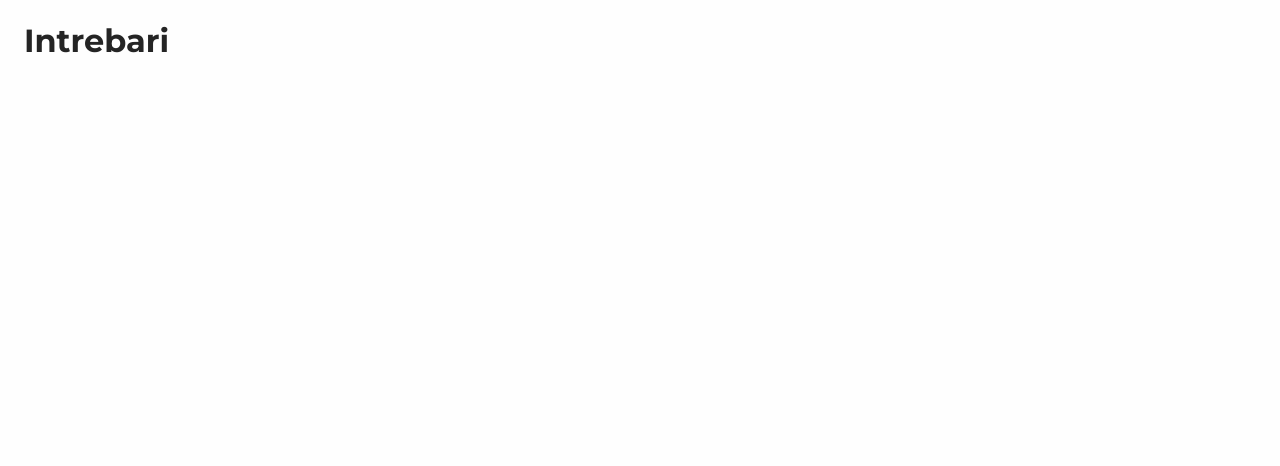
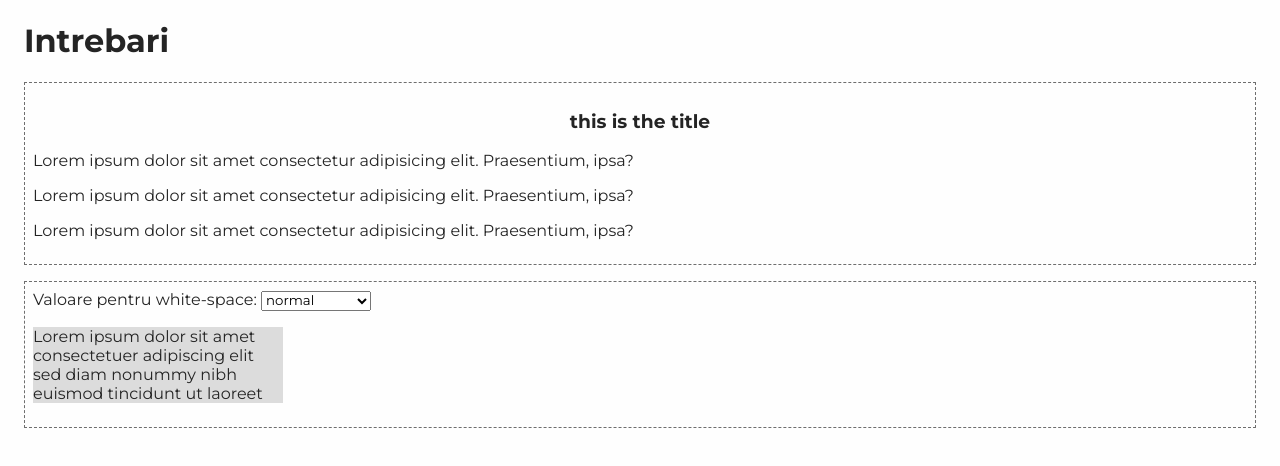
Before and after one commit to maresGoIT/html-css-lesson-4-module-2, a plain HTML site: page intrebari.html in a window 1280 px wide. Drawn offline with Linux system fonts and the light colour scheme.

Commit message:
- Adaugare teorie

```diff
--- a/intrebari.html
+++ b/intrebari.html
@@ -8,11 +8,109 @@
     <link rel="stylesheet" href="./styles/main.css" />
 
     <title>Intrebari</title>
+    <style>
+      .question {
+        border: 1px dashed #6e6e6e;
+        padding: 8px;
+      }
+
+      .question + .question {
+        margin-top: 16px;
+      }
+
+      .text {
+        background-color: #dcdcdc;
+        width: 250px;
+        /*
+        white-space: normal;
+        white-space: nowrap;
+        white-space: pre;
+        white-space: pre-wrap;
+        white-space: pre-line;
+        white-space: break-spaces;
+
+        Pt break-spaces, comportamentul este identic cu cel al pre-wrapului,
+        cu excepția faptului că:
+
+        - Orice secvență de spațiu alb păstrat ocupă întotdeauna spațiu,
+          inclusiv la sfârșitul liniei.
+
+        - Există o oportunitate de rupere de linie după fiecare caracter de
+          spațiu alb păstrat, inclusiv între caracterele de spațiu alb.
+
+        - Astfel de spații păstrate ocupă spațiu și nu atârnă și afectează
+          astfel dimensiunile intrinseci ale cutiei (dimensiunea minimă a
+          conținutului și dimensiunea maximă a conținutului).
+        */
+      }
+    </style>
   </head>
   <body>
     <main class="container">
       <h1 class="heading-primary">Intrebari</h1>
-      <section></section>
+
+      <!-- Text-Align -->
+      <section class="question">
+        <div>
+          <h3 style="text-align: center">this is the title</h3>
+          <p>
+            Lorem ipsum dolor sit amet consectetur adipisicing elit.
+            Praesentium, ipsa?
+          </p>
+          <p>
+            Lorem ipsum dolor sit amet consectetur adipisicing elit.
+            Praesentium, ipsa?
+          </p>
+          <p>
+            Lorem ipsum dolor sit amet consectetur adipisicing elit.
+            Praesentium, ipsa?
+          </p>
+        </div>
+      </section>
+
+      <!-- Whitespace -->
+      <!--
+      Proprietatea specifica doua aspecte:
+      - Daca si cum spatiile albe sunt 'eliminate'
+      - Daca poate imparti continutul pe mai multe randuri
+      -->
+      <section class="question">
+        <div>
+          <label for="whiteSpace">Valoare pentru white-space:</label>
+
+          <select
+            name="whiteSpace"
+            id="whitespaceSelect"
+            onchange="updateWhiteSpace()"
+          >
+            <option selected="selected" value="normal">normal</option>
+            <option value="nowrap">nowrap</option>
+            <option value="pre">pre</option>
+            <option value="pre-wrap">pre-wrap</option>
+            <option value="pre-line">pre-line</option>
+            <option value=" break-spaces">break-spaces</option>
+          </select>
+        </div>
+        <!-- prettier-ignore -->
+        <p id="text" class="text">
+          Lorem ipsum dolor sit amet
+          consectetuer    adipiscing   elit     sed   diam   nonummy
+
+
+       nibh euismod tincidunt ut laoreet
+        </p>
+      </section>
     </main>
+
+    <script>
+      function updateWhiteSpace() {
+        const selector = document.getElementById("whitespaceSelect");
+
+        const selectedWhiteSpaceValue = selector.value || "normal";
+        console.dir(selector);
+        const paragraph = document.getElementById("text");
+        paragraph.style = `white-space: ${selectedWhiteSpaceValue};`;
+      }
+    </script>
   </body>
 </html>
```
Also changed, not shown: pages/font_props/index.html (+2 -2 lines), pages/local_fonts/index.html (+1 -1 lines), pages/other_props/index.html (+11 -10 lines), pages/pseudo_font_elements/index.html (+2 -1 lines), pages/text_props/index.html (+3 -2 lines), pages/variabile_css/index.html (+4 -4 lines).
